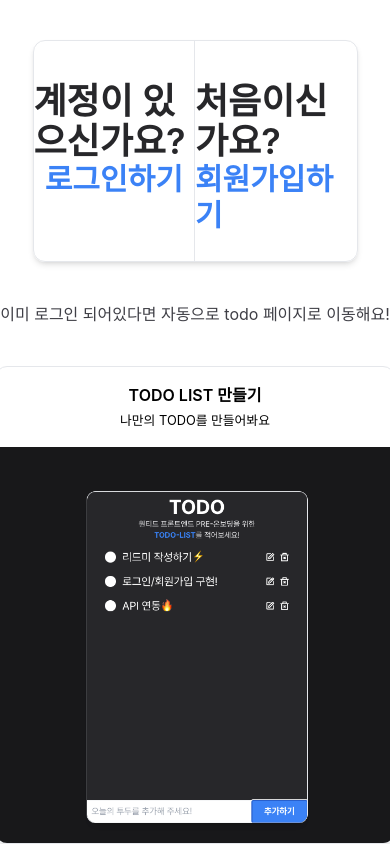
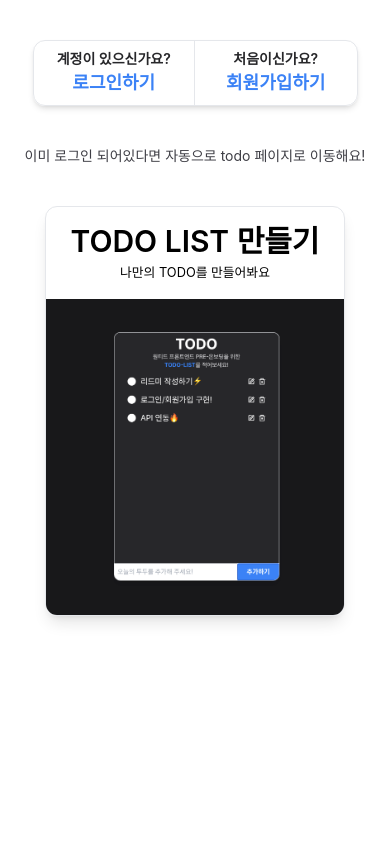
Before and after one commit to 04ian80/wanted-pre-onboarding-frontend, a React (Create React App) app: page / in a window 390 px wide. Built offline with nearby package versions, Linux system fonts and the light colour scheme; a web font is replaced by a local one.

Commit message:
refactor: responsive UI
- 메인페이지 및 홈 버튼 반응형으로 수정

```diff
--- a/src/components/base/HomeButton.jsx
+++ b/src/components/base/HomeButton.jsx
@@ -6,7 +6,7 @@ const HeadBar = () => {
     <div className='fixed flex dark:bg-zinc-900'>
       <Link
         to='/'
-        className='text-2xl px-10 mt-5 text-zinc-800 font-bold dark:text-white'
+        className='text-2xl mx-10 max-sm:mt-1 mt-5 text-zinc-800 font-bold dark:text-white'
       >
         <AiFillHome />
       </Link>
--- a/src/components/todoList/TodoItem.jsx
+++ b/src/components/todoList/TodoItem.jsx
@@ -42,7 +42,7 @@ const TodoItem = ({ todoList, setTodoLists }) => {
         <label
           onClick={() => checkboxRef.current.focus()}
           htmlFor={id}
-          className='w-5 h-5 bg-blue-200 rounded-full cursor-pointer transition-colors duration-100 ease-in hover:bg-blue-400 dark:hover:bg-blue-300 dark:bg-white'
+          className='w-5 h-5 rounded-full cursor-pointer transition-colors duration-100 ease-in hover:bg-blue-400 dark:hover:bg-blue-300 dark:bg-white'
         >
           {isCompleted && <BsCheck />}
         </label>
@@ -65,7 +65,7 @@ const TodoItem = ({ todoList, setTodoLists }) => {
         )}
         {showEdit && (
           <input
-            className='rounded-xl max-w-[190px] ml-2 px-2 bg-zinc-100'
+            className='rounded-xl max-w-[190px] max-sm:max-w-[150px] ml-2 px-2 bg-zinc-100'
             type='text'
             value={editedTodo}
             onChange={handleChangeTodo}
--- a/src/pages/MainPage.jsx
+++ b/src/pages/MainPage.jsx
@@ -3,37 +3,39 @@ import { Link } from 'react-router-dom';
 const MainPage = () => {
   return (
     <div className='flex flex-col items-center justify-start h-screen dark:bg-zinc-900'>
-      <div className='flex justify-around mt-10 [&>*]:py-10 w-10/12 shadow-md border rounded-xl overflow-hidden'>
+      <div className='flex justify-around mt-10 min-sm:[&>*]:py-10 max-sm:[&>*]:py-2 w-10/12 shadow-md border rounded-xl overflow-hidden'>
         <Link
           to='/signin'
           className='flex flex-col items-center w-1/2 border-r cursor-pointer hover:bg-zinc-100 dark:hover:bg-zinc-800'
         >
-          <h2 className='text-4xl font-semibold text-zinc-800 dark:text-white'>
+          <h2 className='text-4xl font-semibold text-zinc-800 dark:text-white max-sm:text-sm'>
             계정이 있으신가요?
           </h2>
-          <div className='text-blue-500 font-bold text-3xl'>로그인하기</div>
+          <div className='text-blue-500 font-bold text-3xl max-sm:text-lg'>
+            로그인하기
+          </div>
         </Link>
         <Link
           to='/signup'
           className='flex flex-col items-center w-1/2 cursor-pointer hover:bg-zinc-100 dark:hover:bg-zinc-800'
         >
-          <h2 className='text-4xl font-semibold text-zinc-800 dark:text-white'>
+          <h2 className='text-4xl font-semibold text-zinc-800 dark:text-white max-sm:text-sm'>
             처음이신가요?
           </h2>
-          <div className='text-blue-500 font-bold text-3xl'>회원가입하기</div>
+          <div className='text-blue-500 font-bold text-3xl max-sm:text-lg'>
+            회원가입하기
+          </div>
         </Link>
       </div>
-      <small className='text-base text-zinc-700 mt-10 dark:text-zinc-200'>
+      <small className='text-base text-zinc-700 mt-10 dark:text-zinc-200 max-sm:text-sm'>
         이미 로그인 되어있다면 자동으로 todo 페이지로 이동해요!
       </small>
       <Link
         to='/todo'
-        className='flex flex-col items-center mt-10 shadow-lg rounded-xl overflow-hidden border w-[400px] transition-all duration-150 ease-linear hover:-translate-y-1 hover:shadow-5xl dark:bg-zinc-800'
+        className='flex flex-col items-center mt-10 shadow-lg rounded-xl overflow-hidden border w-[400px] max-sm:w-[300px] transition-all duration-150 ease-linear hover:-translate-y-1 hover:shadow-5xl dark:bg-zinc-800'
       >
         <div className='text-center py-4 dark:text-white'>
-          <h2 className='ttext-3xl uppercase font-semibold'>
-            todo list 만들기
-          </h2>
+          <h2 className='text-3xl uppercase font-semibold'>todo list 만들기</h2>
           <small>나만의 TODO를 만들어봐요</small>
         </div>
         <img
--- a/tailwind.config.js
+++ b/tailwind.config.js
@@ -4,6 +4,8 @@ module.exports = {
   theme: {
     extend: {
       screens: {
+        'max-sm': { max: '600px' },
+        'min-sm': { min: '600px' },
         'max-xs': { max: '400px' },
         'min-xs': { min: '400px' },
       },
```
